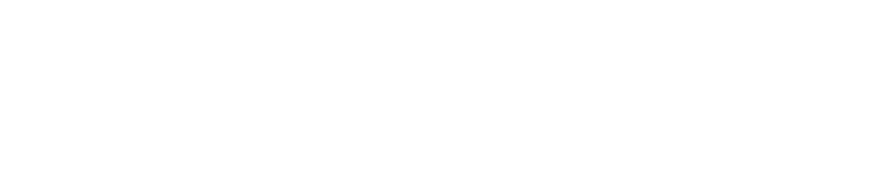
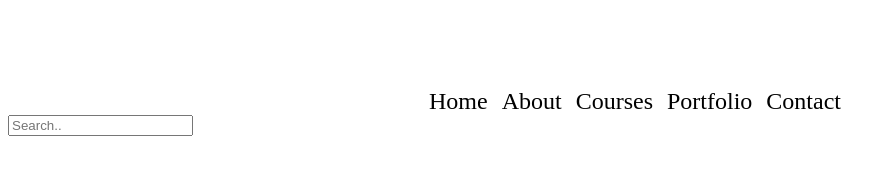
Before and after one commit to chadwyngaard/code4ct, a plain HTML site: page index.html in a window 1280 px wide. Shown: the whole page, without its empty margins (0-896 px from the left). Drawn offline with Linux system fonts and the light colour scheme.

Commit message:
initial navbar commit

```diff
--- a/index.html
+++ b/index.html
@@ -2,12 +2,28 @@
 <html lang="en" dir="ltr">
   <head>
     <meta charset="utf-8">
-    <title></title>
+    <title>CODE4CT | Empowering Young Women</title>
     <link rel="stylesheet" type="text/css" href="css/style.css">
+    <link rel="stylesheet" type="text/css" href="css/navBar&FooterStyle.css">
     <!-- icon/logo on browser tab -->
-    <!-- <link rel="icon" type="image/png" href="logo/company-logo.png"> -->
+    <link rel="icon" type="image/png" href="logo/code4ct-logo.png">
   </head>
   <body>
+
+    <header>
+      <!-- <img src="images/header-image.jpg" alt="header-image"> -->
+
+      <center><nav id="navbar">
+        <a href="#">Home</a>
+        <a href="#">About</a>
+        <a href="#">Courses</a>
+        <a href="#">Portfolio</a>
+        <a href="#">Contact</a>
+      </nav></center>
+
+      <input type="text" placeholder="Search..">
+    </header>
+
 
   <!-- JavaScript code below -->
   <script>
--- /dev/null
+++ b/scss/navBar&FooterStyle.scss
@@ -0,0 +1,11 @@
+#navbar {
+  width: 100%;
+  margin-top: 7%;
+
+   a {
+     font-size: 1.5em;
+     color: black;
+     text-decoration: none;
+     padding-right: 10px;
+   }
+}
```
Also changed, not shown: css/navBar&FooterStyle.css (added), css/style.css, images/header-image.jpg (added), logo/code4ct-logo.png (added), 2 other files.
